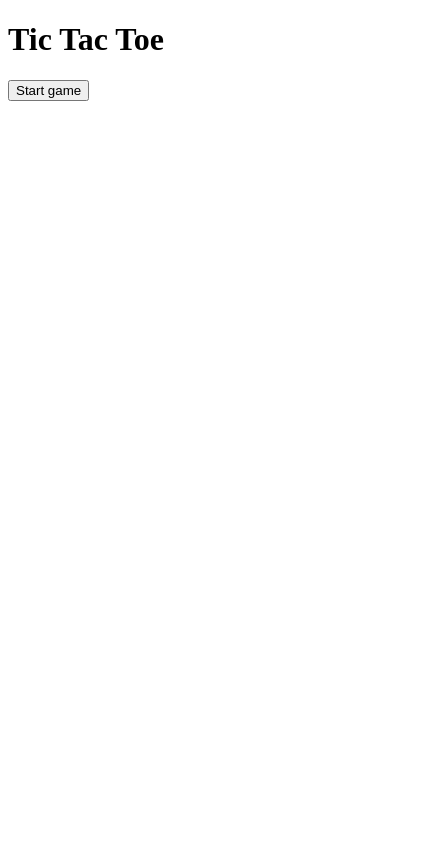
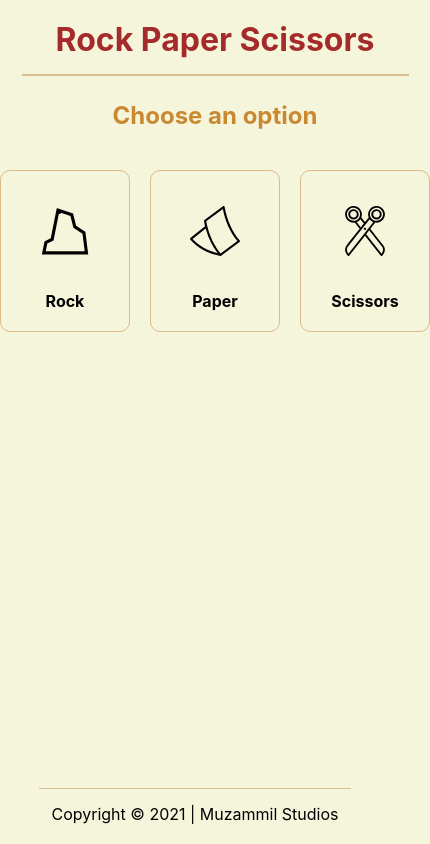
Before and after one commit to muzammil96/js-rock-paper-scissors, a plain HTML site: page index.html in a window 390 px wide. Shown: the whole page, 430 px wide, since content can reach past the window. Drawn offline with Linux system fonts and the light colour scheme.

Commit message:
Added UI

```diff
--- a/index.html
+++ b/index.html
@@ -3,14 +3,37 @@
   <head>
     <meta charset="UTF-8" />
     <meta http-equiv="X-UA-Compatible" content="IE=edge" />
-    <meta name="viewport" content="width=device-width, initial-scale=1.0" />
-    <title>Document</title>
+    <meta
+      name="viewport"
+      content="width=device-width, initial-scale=1.0, user-scalable=no"
+    />
+    <link rel="stylesheet" href="style.css" />
+    <title>Rock, Paper, Scissors</title>
   </head>
   <body>
-    <h1>Tic Tac Toe</h1>
-    <div></div>
-    <button id="startBtn">Start game</button>
-    <section></section>
+    <div class="container">
+      <h1>Rock Paper Scissors</h1>
+      <div class="hr"></div>
+      <h2>Choose an option</h2>
+      <div class="options">
+        <div class="rock">
+          <img src="./img/rock.svg" alt="Rock" />
+          <p>Rock</p>
+        </div>
+        <div class="paper">
+          <img src="./img/paper.svg" alt="Paper" />
+          <p>Paper</p>
+        </div>
+        <div class="scissors">
+          <img src="./img/scissors-2.svg" alt="Scissors" />
+          <p>Scissors</p>
+        </div>
+      </div>
+      <div id="results"></div>
+    </div>
+    <div class="footer">Copyright © 2021 | Muzammil Studios</div>
+
+    <!-- <button id="startBtn">Start game</button> -->
     <script src="script.js"></script>
   </body>
 </html>
--- a/script.js
+++ b/script.js
@@ -1,6 +1,17 @@
 const section = document.querySelector('section');
 const btn = document.querySelector('#startBtn');
-btn.addEventListener('click', game);
+const resultDiv = document.querySelector('#results');
+
+const options = document.querySelectorAll('.options div');
+options.forEach((option) =>
+  option.addEventListener('click', () => {
+    let winner = playRound(
+      option.textContent.trim().toLowerCase(),
+      computerPlay()
+    );
+    resultDiv.innerHTML += winner;
+  })
+);
 
 function computerPlay() {
   let options = ['Rock', 'Paper', 'Scissors'];
@@ -10,30 +21,31 @@ function computerPlay() {
 function playRound(playerChoses, computerChoses) {
   let playerSelection = playerChoses.toLowerCase();
   let computerSelection = computerChoses.toLowerCase();
-
+  resultDiv.innerHTML = '';
+  resultDiv.innerHTML += `Computer chose ${computerSelection}, Player chose ${playerSelection}<br />`;
   if (playerSelection === computerSelection) {
     return 'Its a draw!';
   } else {
     if (playerSelection === 'rock') {
       if (computerSelection === 'paper') {
-        return 'Computer wins';
+        return 'Computer wins!';
       }
       if (computerSelection === 'scissors') {
-        return 'Player wins';
+        return 'Player wins!';
       }
     } else if (playerSelection === 'paper') {
       if (computerSelection === 'rock') {
-        return 'Player wins';
+        return 'Player wins!';
       }
       if (computerSelection === 'scissors') {
-        return 'Computer wins';
+        return 'Computer wins!';
       }
     } else {
       if (computerSelection === 'rock') {
-        return 'Computer wins';
+        return 'Computer wins!';
       }
       if (computerSelection === 'paper') {
-        return 'Player wins';
+        return 'Player wins!';
       }
     }
   }
--- /dev/null
+++ b/style.css
@@ -0,0 +1,130 @@
+* {
+  margin: 0;
+  padding: 0;
+  box-sizing: border-box;
+}
+
+body {
+  min-height: 100%;
+  font-family: -apple-system, BlinkMacSystemFont, 'Segoe UI', Roboto, Oxygen,
+    Ubuntu, Cantarell, 'Open Sans', 'Helvetica Neue', sans-serif;
+  background: beige;
+  display: flex;
+  flex-direction: column;
+  align-items: center;
+}
+
+.container {
+  margin: 20px auto;
+  display: flex;
+  flex-direction: column;
+  align-items: center;
+  max-width: 960px;
+  height: 100%;
+}
+
+.hr {
+  border: 1px solid rgb(216, 189, 149);
+  width: 90%;
+}
+
+h1 {
+  font-weight: bold;
+  text-align: center;
+  color: brown;
+  margin-bottom: 15px;
+}
+
+main {
+  max-width: 500px;
+}
+
+h2 {
+  text-align: center;
+  margin-top: 25px;
+  color: rgb(202, 136, 49);
+}
+
+.options {
+  margin: 40px auto;
+  display: flex;
+}
+
+.options img {
+  width: 120px;
+  height: 80px;
+}
+
+/* .options .scissors img {
+  height: 100px;
+} */
+
+.options div:last-child {
+  margin-right: 0px;
+}
+
+.options div {
+  border: 1px solid burlywood;
+  margin-right: 20px;
+  display: flex;
+  justify-content: center;
+  align-items: center;
+  flex-direction: column;
+  padding: 30px 15px;
+  border-radius: 10px;
+  touch-action: manipulation;
+}
+
+.options div:hover {
+  box-shadow: 0px 5px 8px 1px burlywood;
+  cursor: pointer;
+}
+
+.options p {
+  font-weight: bold;
+  margin-top: 10px;
+  font-size: 16px;
+}
+
+#results {
+  text-align: center;
+  font-weight: bold;
+  padding: 20px 40px;
+}
+
+.footer {
+  width: 80%;
+  position: absolute;
+  bottom: 20px;
+  text-align: center;
+  padding-top: 15px;
+  border-top: 1px solid rgb(216, 189, 149);
+}
+
+@media only screen and (max-width: 576px) {
+  .options img {
+    width: 50px;
+    height: 100px;
+  }
+
+  .options div {
+    padding: 10px 30px 20px 30px;
+    width: 130px;
+  }
+}
+
+@media only screen and (max-width: 376px) {
+  .options img {
+    width: 30px;
+    height: 80px;
+  }
+
+  .options div {
+    padding: 10px 30px 20px 30px;
+    width: 100px;
+  }
+
+  h1 {
+    font-size: 27px;
+  }
+}
```
Also changed, not shown: img/paper.svg (added), img/rock.svg (added), img/scissors-2.svg (added), img/scissors.svg (added).
